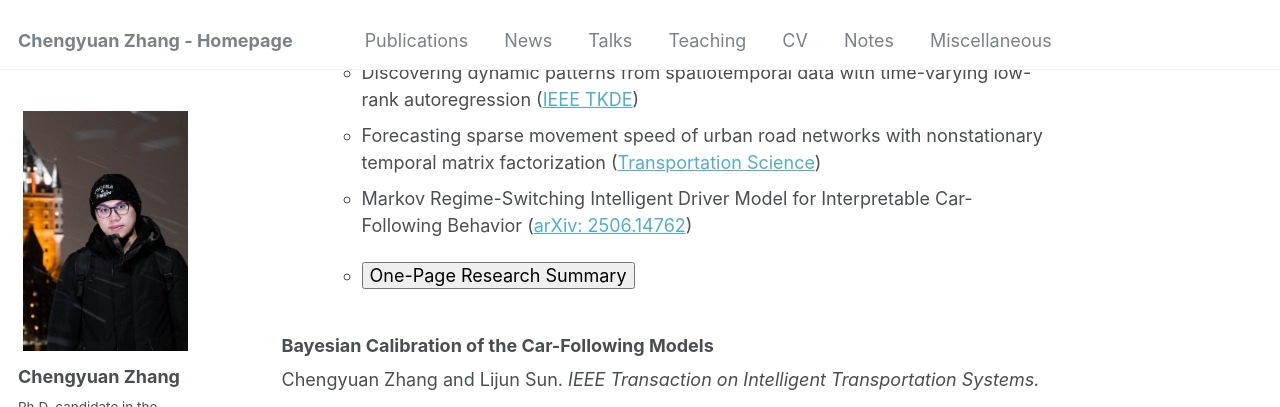
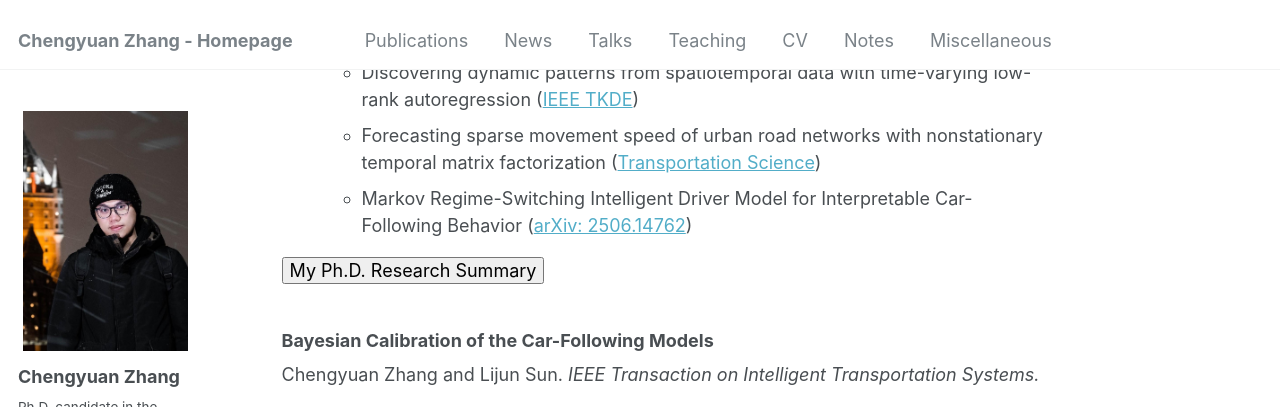
Before and after one commit to Chengyuan-Zhang/chengyuan-zhang.github.io, a Jekyll site: the page built from _pages/about.md, in a window 1280 px wide and 900 px high, scrolled down 1791 px, cut to the strip 0-407 px from the top of the window. Built offline with Jekyll 4.4.1, drawn with Linux system fonts in a browser that asks for light colours; some web fonts are replaced; comment, search, counter and statistics services are not loaded.

Commit message:
update one-page summary

```diff
--- a/_pages/about.md
+++ b/_pages/about.md
@@ -62,10 +62,10 @@ Featured Research
       factorization ([Transportation Science](https://xinychen.github.io/papers/notmf.pdf))
     - Markov Regime-Switching Intelligent Driver Model for Interpretable Car-Following Behavior ([arXiv: 2506.14762](https://arxiv.org/abs/2506.14762))
 
-    - <button onclick="togglePDF()" style="margin-bottom: 10px;">One-Page Research Summary</button>
+<button onclick="togglePDF()" style="margin-bottom: 10px;">My Ph.D. Research Summary</button>
 
 <div id="pdf-container" style="display: none;">
-  <iframe src="/files/PhD research summary.pdf" width="100%" height="650px" style="border:1px solid #ccc;"></iframe>
+  <iframe src="/files/PhD research summary.pdf" width="100%" height="690px" style="border:1px solid #ccc;"></iframe>
 </div>
 
 <script>
@@ -74,7 +74,7 @@ Featured Research
     const button = event.target;
     const visible = container.style.display === "block";
     container.style.display = visible ? "none" : "block";
-    button.textContent = visible ? "One-Page Research Summary" : "Hide PDF";
+    button.textContent = visible ? "My Ph.D. Research Summary" : "Hide PDF";
   }
 </script>
 
```
